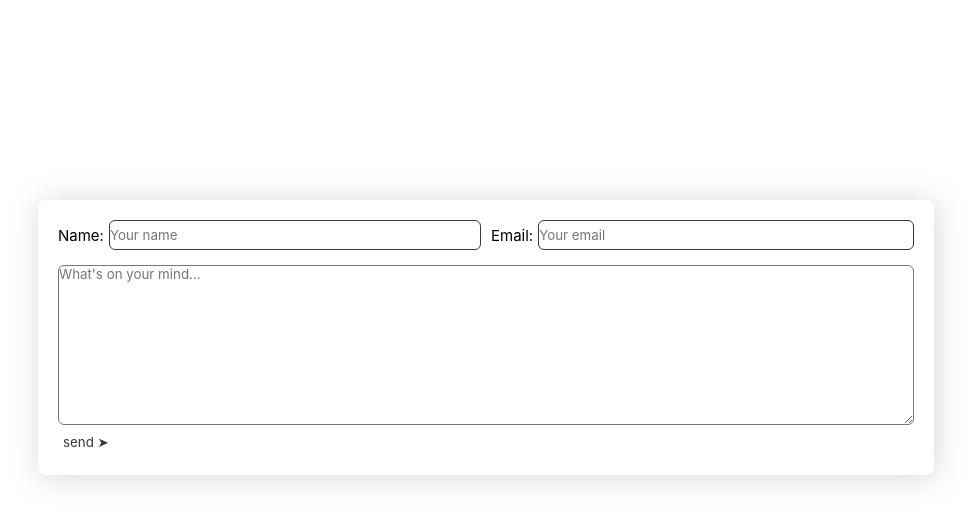
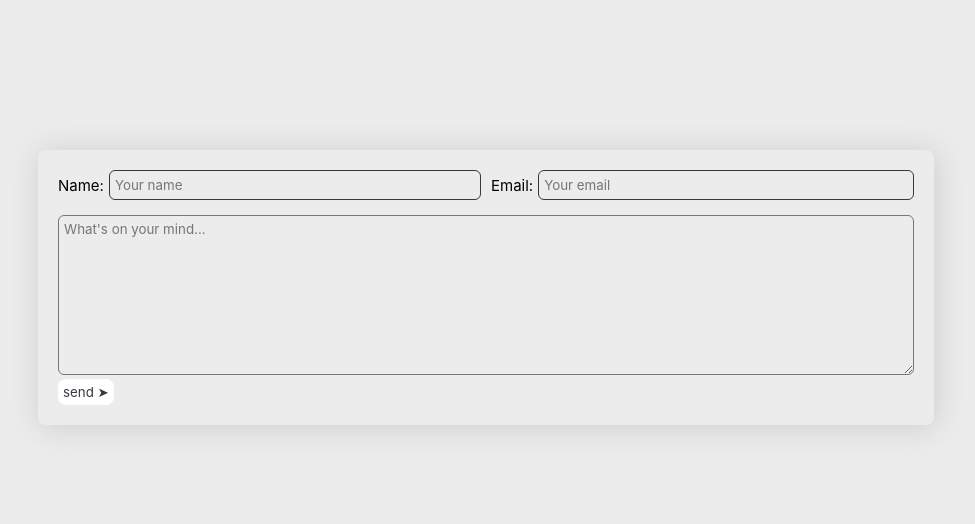
Before and after one commit to Oyibodroid/photo-gallery, a plain HTML site: page contact.html in a window 1280 px wide. Shown: the whole page, without its empty margins (154-1129 px from the left). Drawn offline with Linux system fonts and the light colour scheme.

Commit message:
9th commit

```diff
--- a/css/contact.css
+++ b/css/contact.css
@@ -35,6 +35,7 @@
     padding: 0;
     box-sizing: border-box;
     font-family: var(--font-family-sans-serif);
+    background-color: rgb(236, 236, 236);
 }
 
 form {
@@ -42,7 +43,7 @@ form {
     margin: auto;
     padding: 20px;
     position: relative;
-    top: 200px;
+    top: 150px;
     box-shadow: 2px 2px 30px rgba(163, 163, 163, 0.438);
     border-radius: 8px;
 }
@@ -68,6 +69,7 @@ label {
     /* margin: 0 10px; */
     border-radius: 6px;
     border: 1px solid var(--dark);
+    padding: 5px;
 }
 
 .user:focus {
@@ -86,6 +88,7 @@ textarea {
     width: 100%;
     height: 10rem;
     border-radius: 6px;
+    padding: 5px;
 }
 
 textarea:focus {
--- a/css/style.css
+++ b/css/style.css
@@ -40,7 +40,7 @@
   padding: 0;
   box-sizing: border-box;
   font-family: var(--font-family-sans-serif);
-  background-color: tan;
+  background-color: rgb(238, 238, 238);
 }
 
 ul {
@@ -84,19 +84,19 @@ header a:hover {
   align-items: center;
 }
 
-.contact{
+.contact {
   display: flex;
   justify-content: space-between;
   align-items: center;
 }
 
-.contact a{
+.contact a {
   margin-right: 10px;
 }
 
-a img{
+a img {
   width: 100%;
-  height:100%;
+  height: 100%;
 }
 
 main {
@@ -140,6 +140,7 @@ main {
 }
 
 footer {
+  font-size: 13px;
   text-align: center;
   color: #6c757d;
   margin: 20px;
```
Also changed, not shown: index.html (renamed from home.html, +2 -2 lines).
